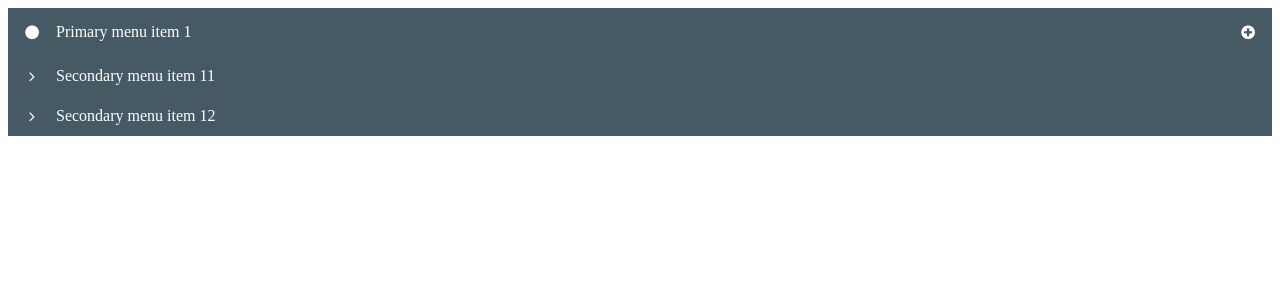
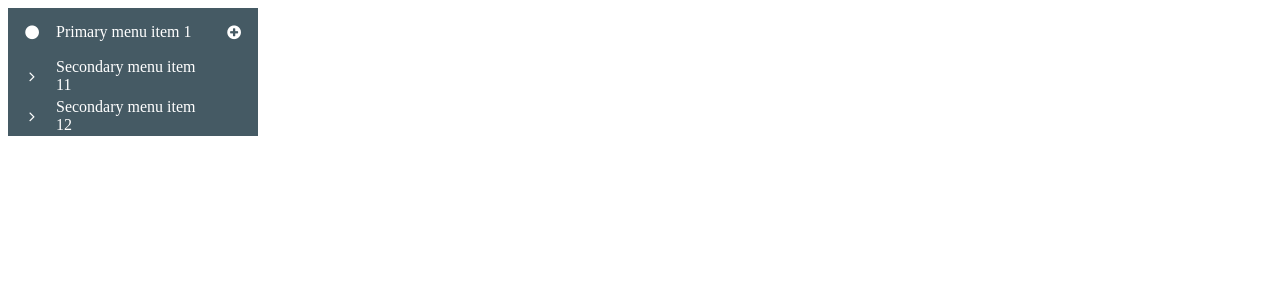
Before and after one commit to minhtrung2606-work/ng2-skeleton, an Angular app: page / in a window 1280 px wide. Shown: the top 300 px of the page. Built offline with nearby package versions, Linux system fonts and the light colour scheme.

Commit message:
Revert "Make LeftNavMenuItem take full width"
This reverts commit 783b9e4b22d879d264fcebe692ff52a3de5454d2.

```diff
--- a/src/app/components/left-nav/left-nav-menu-item/left-nav-menu-item.component.css
+++ b/src/app/components/left-nav/left-nav-menu-item/left-nav-menu-item.component.css
@@ -1,6 +1,7 @@
 /*Component*/
 .left-nav-menu-item-component {
   position: relative;
+  display: inline-block;
 }
 
 /*Elements in group*/
@@ -13,7 +14,9 @@
   cursor: pointer;
 }
 .left-nav-menu-item-component .label {
+  width: 154px;
   opacity: 1;
+  transition: width 250ms;
   display: flex;
   align-items: center;
 }
@@ -26,9 +29,6 @@
 .left-nav-menu-item-component .start-icon,
 .left-nav-menu-item-component .end-icon {
   min-width: 48px;
-}
-.left-nav-menu-item-component .end-icon {
-  margin-left: auto;
 }
 
 /*Individual element*/
@@ -61,6 +61,7 @@
   width: 0;
   height: 0;
   opacity: 0;
+  transition: width 250ms;
 }
 .left-nav-menu-item-component.collapsed .end-icon {
   min-width: 0;
```
